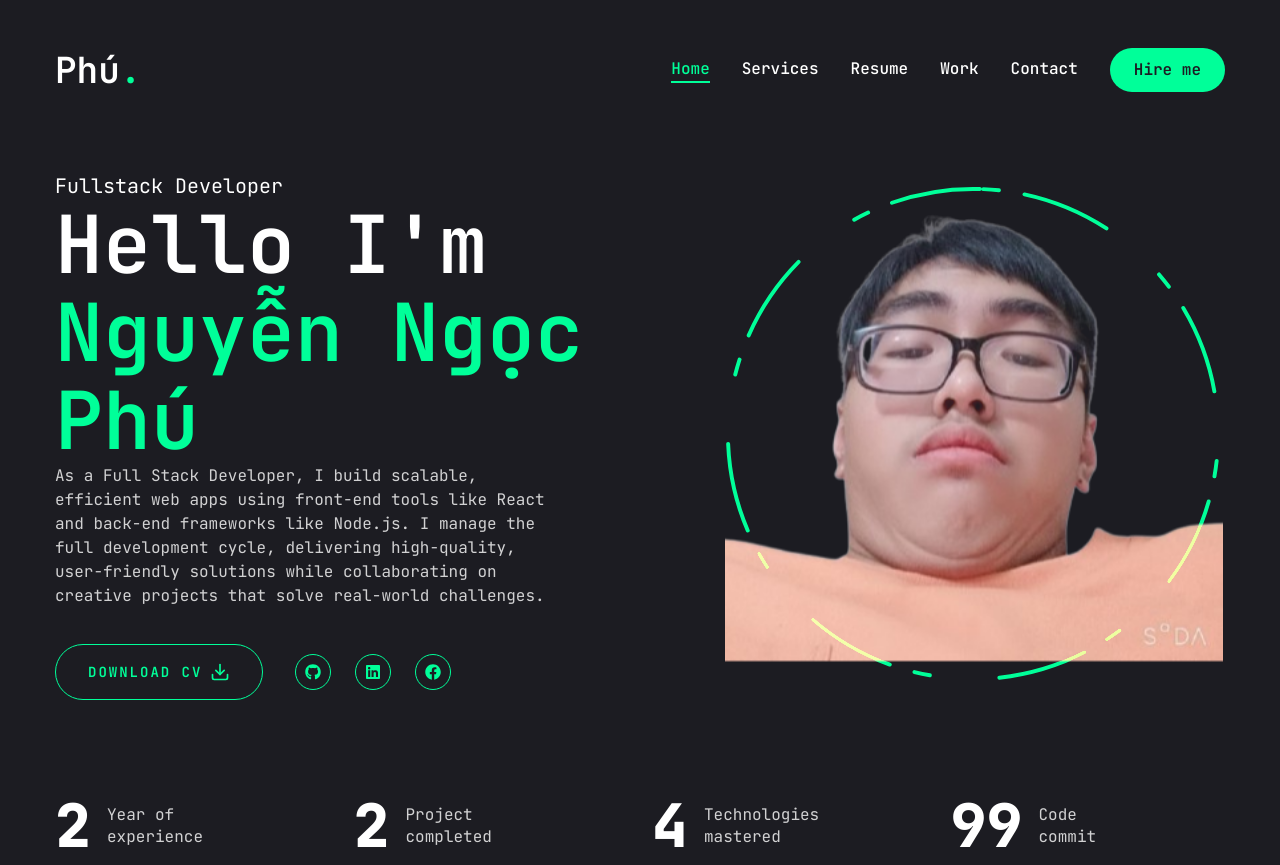
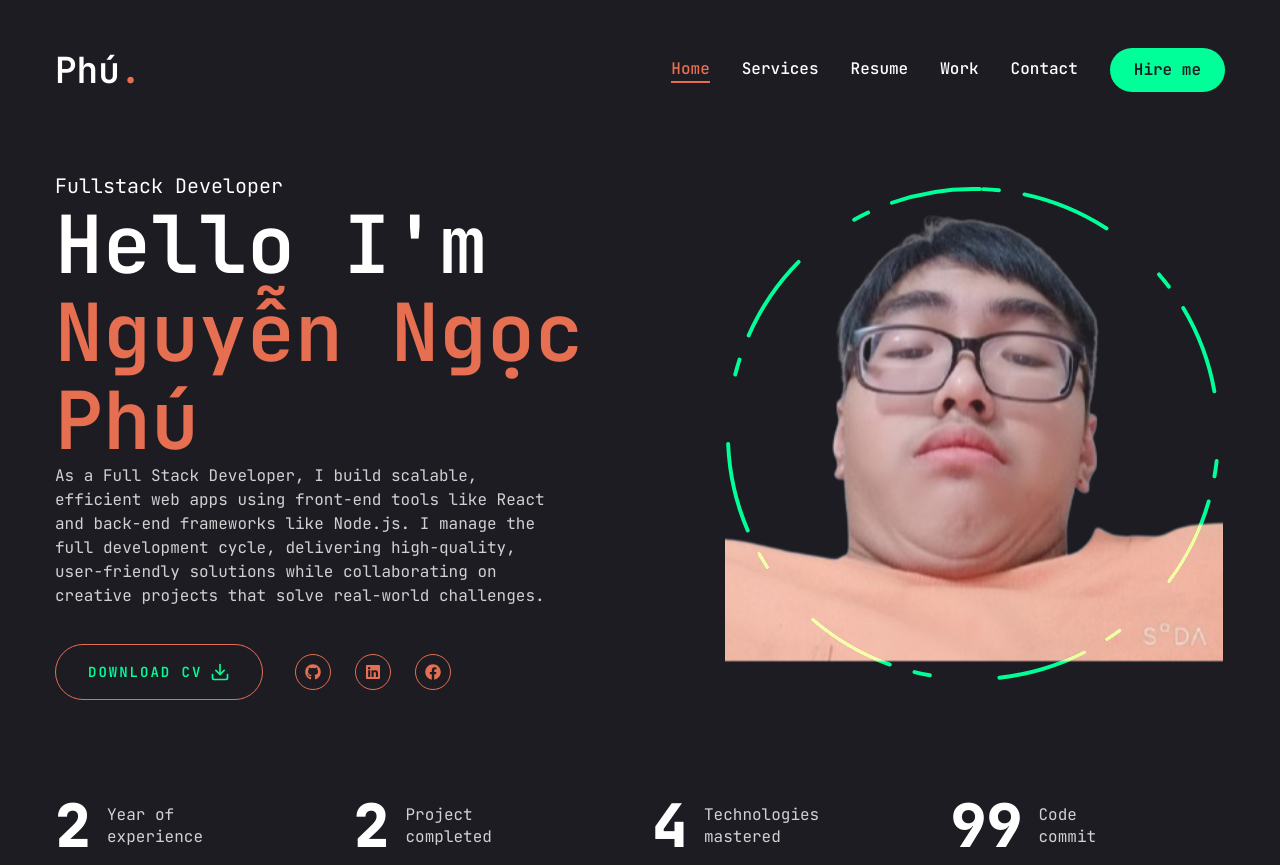
Before and after one commit to PhuNguyen1404/Personal-Portfolio, a Next.js app in the folder portfolio/: page / in a window 1280 px wide. Built offline with nearby package versions, Linux system fonts and the light colour scheme.

Commit message:
change color

```diff
--- a/portfolio/app/contact/page.jsx
+++ b/portfolio/app/contact/page.jsx
@@ -49,7 +49,7 @@ const Contact = () => {
         <div className="flex flex-col xl:flex-row gap-[30px]">
           <div className="xl:w-[54%] order-2 xl:order-none">
             <form className="flex flex-col gap-6 p-10 bg-[#27272c] rounded-xl">
-              <h3 className="text-4xl text-accent">Let's work together!</h3>
+              <h3 className="text-4xl text-[#e76f51]">Let's work together!</h3>
               <p className="text-white/60">
                 This opportunity would allow me to apply my academic knowledge,
                 enhance my programming skills, and contribute to meaningful
@@ -87,7 +87,7 @@ const Contact = () => {
               {info.map((item, index) => {
                 return (
                   <li key="index" className="flex items-center gap-6">
-                    <div className="w-[52px] h-[52px] xl:w-[72px] xl:h-[72px] bg-[#27272c] text-accent rounded-md flex items-center justify-center ">
+                    <div className="w-[52px] h-[52px] xl:w-[72px] xl:h-[72px] bg-[#27272c] text-[#e76f51] rounded-md flex items-center justify-center ">
                       <div className="text-[28px]">{item.icon}</div>
                     </div>
                     <div className="flex-1">
--- a/portfolio/app/globals.css
+++ b/portfolio/app/globals.css
@@ -26,7 +26,7 @@
   }
 
   .text-outline-hover {
-    -webkit-text-stroke: 1px #00ff99;
+    -webkit-text-stroke: 1px #e76f51;
   }
 
   .text-outline {
--- a/portfolio/app/page.jsx
+++ b/portfolio/app/page.jsx
@@ -14,7 +14,7 @@ const Home = () => {
             <span className="text-xl">Fullstack Developer</span>
             <h1 className="h1">
               Hello I'm <br />{" "}
-              <span className="text-accent">Nguyễn Ngọc Phú</span>
+              <span className="text-[#e76f51]">Nguyễn Ngọc Phú</span>
             </h1>
             <p className="max-w-[500px] mb-9 text-white/80">
               As a Full Stack Developer, I build scalable, efficient web apps
@@ -27,7 +27,7 @@ const Home = () => {
               <Button
                 variant="outline"
                 size="lg"
-                className="uppercase flex items-center gap-2 v border border-accent"
+                className="uppercase flex items-center gap-2 v border border-[#e76f51]"
               >
                 <span>Download CV</span>
                 <FiDownload className="text-xl" />
@@ -35,7 +35,7 @@ const Home = () => {
               <div className="mb-8 xl:mb-0 ">
                 <Socials
                   containerStyles="flex gap-6"
-                  iconStyles="w-9 h-9 border border-accent rounded-full flex justify-center items-center text-accent text-base hover:bg-accent hover:text-primary hover: transition-all duration-500"
+                  iconStyles="w-9 h-9 border border-[#e76f51] rounded-full flex justify-center items-center text-[#e76f51] text-base hover:bg-[#e76f51] hover:text-primary hover: transition-all duration-500"
                 />
               </div>
             </div>
--- a/portfolio/app/services/page.jsx
+++ b/portfolio/app/services/page.jsx
@@ -45,12 +45,12 @@ const Services = () => {
                   </div>
                   <Link
                     href={services.href}
-                    className="w-[50px] h-[50px] rounded-full bg-white group-hover:bg-accent transition-all duration-500 flex justify-center items-center hover:-rotate-45"
+                    className="w-[50px] h-[50px] rounded-full bg-white group-hover:bg-[#e76f51] transition-all duration-500 flex justify-center items-center hover:-rotate-45"
                   >
                     <BsArrowDownRight className="text-primary text-3xl" />
                   </Link>
                 </div>
-                <h2 className="text-[42px] font-bold leading-none text-white group-hover:text-accent transition-all duration-500">
+                <h2 className="text-[42px] font-bold leading-none text-white group-hover:text-[#e76f51] transition-all duration-500">
                   {services.title}
                 </h2>
 
--- a/portfolio/app/work/page.jsx
+++ b/portfolio/app/work/page.jsx
@@ -78,14 +78,14 @@ const Work = () => {
               <div className="text-8xl leading-none font-extrabold text-transparent text-outline">
                 {project?.num}
               </div>
-              <h2 className="text-[42px] font-bold leading-none text-white group-hover:text-accent transition-all duration-500 capitalize">
+              <h2 className="text-[42px] font-bold leading-none text-white group-hover:text-[#e76f51] transition-all duration-500 capitalize">
                 {project?.catergory} project
               </h2>
               <p className="text-white/60">{project?.description}</p>
               <ul className="flex gap-4">
                 {project?.stack.map((item, index) => {
                   return (
-                    <li key={index} className="text-xl text-accent ">
+                    <li key={index} className="text-xl text-[#e76f51] ">
                       {item.name}
                       {index !== project?.stack.length - 1 && ","}
                     </li>
@@ -150,7 +150,7 @@ const Work = () => {
               })}
               <WorkSliderBtns
                 containerStyles="flex gap-2 absolute right-0 bottom-[calc(50%_-_22px)] xl:bottom-0 z-20 w-full justify-between xl:w-max xl:justify-none"
-                btnStyles="bg-accent hover:bg-accent-hover text-primary text-[22px] w-[44px] h-[44px] flex justify-center items-center transition-all"
+                btnStyles="bg-[#e76f51] hover:bg-[#e76f51]-hover text-primary text-[22px] w-[44px] h-[44px] flex justify-center items-center transition-all"
               />
             </Swiper>
           </div>
--- a/portfolio/components/MobileNav.jsx
+++ b/portfolio/components/MobileNav.jsx
@@ -34,13 +34,13 @@ const MobileNav = () => {
   return (
     <Sheet>
       <SheetTrigger className="flex justify-center items-center">
-        <CiMenuFries className="text-[32px] text-accent" />
+        <CiMenuFries className="text-[32px] text-[#e76f51]" />
       </SheetTrigger>
       <SheetContent className="flex flex-col">
         <div className="mt-32 mb-40 text-center text-2xl">
           <Link href="/">
             <h1 className="text-4xl font-semibold">
-              Phú <span className="text-accent">.</span>
+              Phú <span className="text-[#e76f51]">.</span>
             </h1>
           </Link>
         </div>
@@ -53,9 +53,9 @@ const MobileNav = () => {
                 key={index}
                 className={`${
                   link.path === pathname &&
-                  "text-accent border-b-2 border-accent"
+                  "text-[#e76f51] border-b-2 border-[#e76f51]"
                 }
-                        capitalize hover:text-accent transition-all`}
+                        capitalize hover:text-[#e76f51] transition-all`}
               >
                 {link.name}
               </Link>
--- a/portfolio/components/header.jsx
+++ b/portfolio/components/header.jsx
@@ -11,7 +11,7 @@ const Header = () => {
         {/* logo */}
         <Link href=" ">
           <h1 className="text-4xl font-semibold">
-            Phú<span className="text-accent">.</span>
+            Phú<span className="text-[#e76f51]">.</span>
           </h1>
         </Link>
 
--- a/portfolio/components/nav.jsx
+++ b/portfolio/components/nav.jsx
@@ -38,9 +38,9 @@ const Nav = () => {
             href={link.path}
             key={index}
             className={`${
-              link.path === pathname && "text-accent border-b-2 border-accent"
+              link.path === pathname && "text-[#e76f51] border-b-2 border-[#e76f51]"
             }
-                        capitalize font-medium hover:text-accent transition-all`}
+                        capitalize font-medium hover:text-[#e76f51] transition-all`}
           >
             {link.name}
           </Link>
```
Also changed, not shown: portfolio/app/resume/page.jsx (+5 -5 lines).
